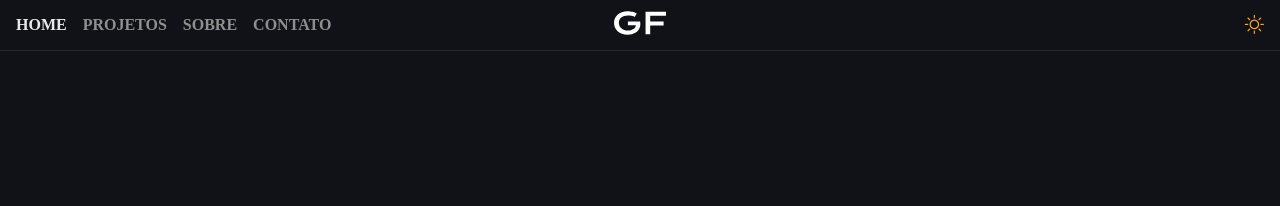
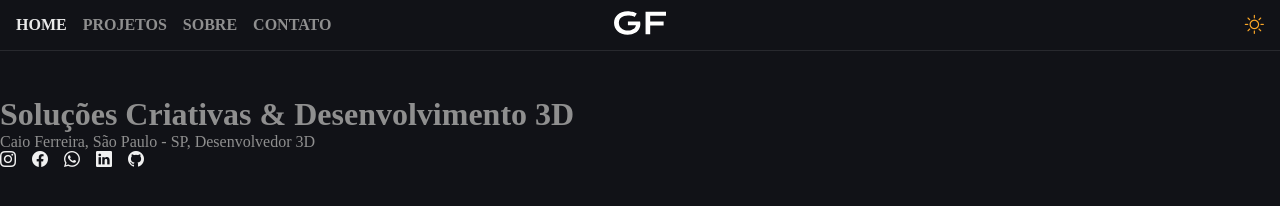
Before and after one commit to CaioFSouza-25/impress3d, a plain HTML site: page index.html in a window 1280 px wide. Drawn offline with nearby package versions, Linux system fonts and the light colour scheme.

Commit message:
Update icon social

```diff
--- a/css/estilo.css
+++ b/css/estilo.css
@@ -185,4 +185,9 @@ ul {
         display: none;
     }
 
+    #home {
+        padding-top: 6rem;
+
+    }
+
 }
--- a/index.html
+++ b/index.html
@@ -122,9 +122,46 @@
     </nav>
 
     <!-- Principal -->
-    <main>
+    <main id="home">
 
-        <div>
+        <div class="main-content">
+            <h1>
+                <strong>Soluções Criativas &</strong>
+                Desenvolvimento 3D
+            </h1>
+            <p>
+                Caio Ferreira, São Paulo - SP, Desenvolvedor 3D
+            </p>
+
+            <ul class="menu redes-sociais">
+                <li>
+                    <a href="https://www.instagram.com/" class="menu-link" target="_blank">
+                        <i class="bi bi-instagram"></i>
+                    </a>
+                </li>
+<li>
+                    <a href="https://www.facebook.com/?locale=pt_BR" class="menu-link" target="_blank">
+                       <i class="bi bi-facebook"></i>
+                    </a>
+                </li>
+                <li>
+                    <a href="https://business.whatsapp.com/products/business-app?lang=pt_BR" class="menu-link" target="_blank">
+                       <i class="bi bi-whatsapp"></i>
+                    </a>
+                </li>
+                <li>
+                    <a href="https://br.linkedin.com/" class="menu-link" target="_blank">
+                        <i class="bi bi-linkedin"></i>
+                    </a>
+                </li>
+                <li>
+                    <a href="https://github.com/" class="menu-link" target="_blank">
+                        <i class="bi bi-github"></i>
+                    </a>
+                </li>
+
+            </ul>
+
 
         </div>
 
```
